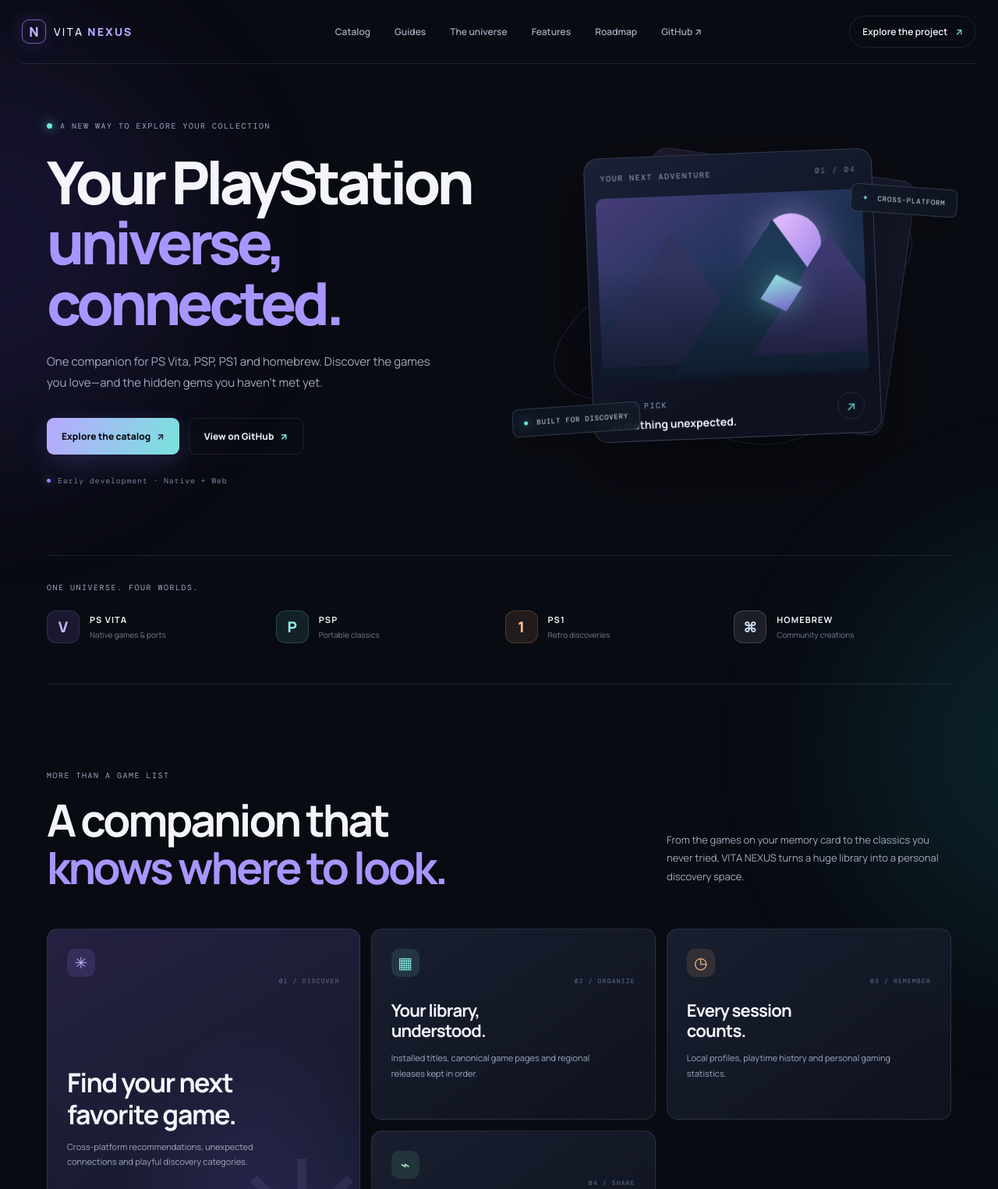
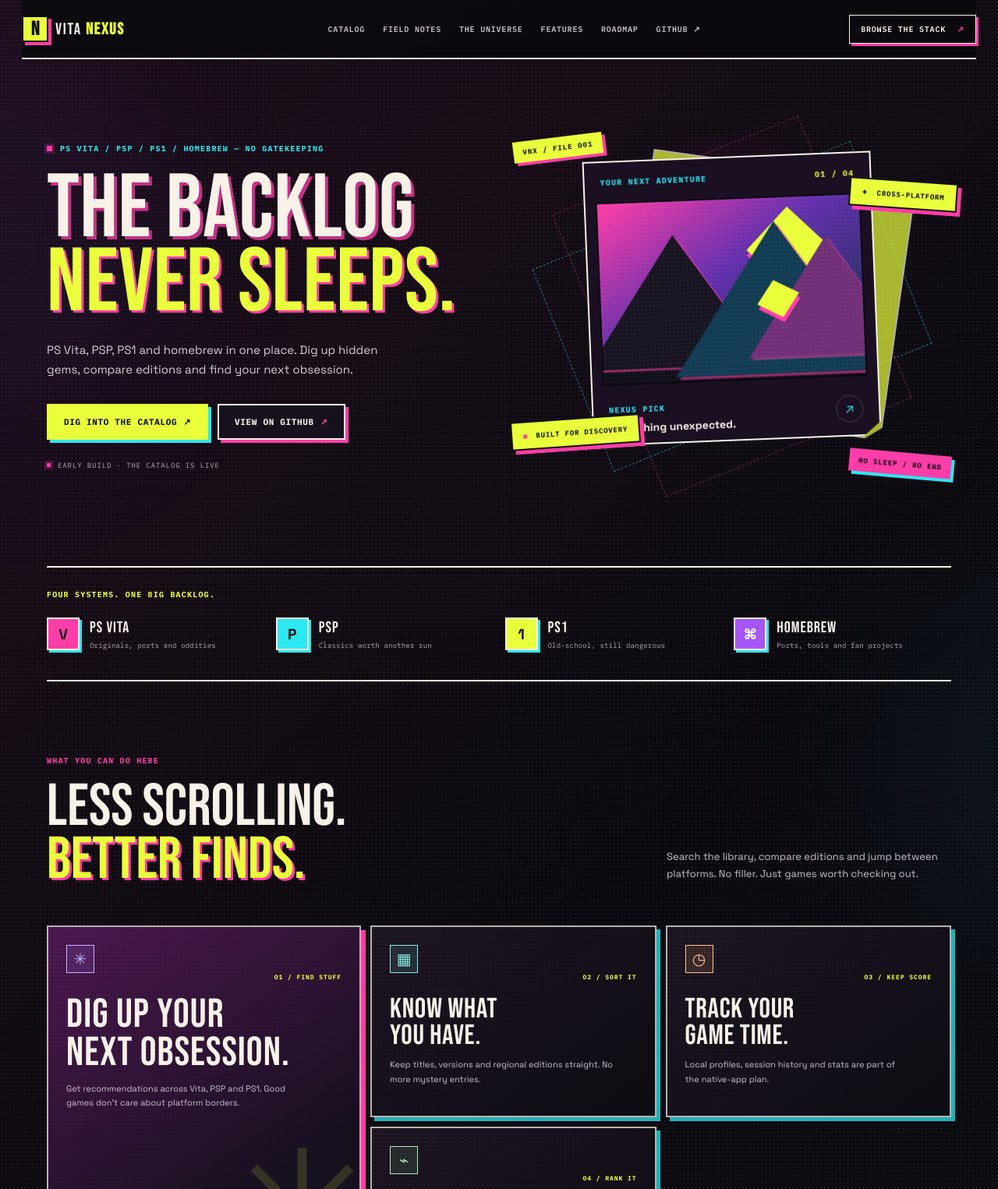
Before and after one commit to SilverCrow2323/vita-nexus, a plain HTML site: page web/index.html in a window 1280 px wide. Shown: the top 1525 px of the page at 78% size. Drawn offline with nearby package versions, Linux system fonts and the light colour scheme.

Commit message:
style(web): give landing page an underground manga voice

```diff
--- a/web/index.html
+++ b/web/index.html
@@ -3,10 +3,11 @@
 <head>
   <meta charset="utf-8">
   <meta name="viewport" content="width=device-width, initial-scale=1">
-  <meta name="theme-color" content="#090b12">
-  <meta name="description" content="VITA NEXUS — your PlayStation universe, connected. Discover PS Vita, PSP, PS1 and homebrew games.">
-  <title>VITA NEXUS — Your PlayStation universe</title>
+  <meta name="theme-color" content="#0b090f">
+  <meta name="description" content="PS Vita, PSP, PS1 and homebrew. Dig up hidden gems, track your backlog and find your next obsession with VITA NEXUS.">
+  <title>VITA NEXUS — The backlog never sleeps</title>
   <link rel="stylesheet" href="styles.css">
+  <link rel="stylesheet" href="manga.css">
   <script src="app.js" defer></script>
 </head>
 <body>
@@ -14,21 +15,21 @@
   <header class="site-header">
     <a class="wordmark" href="#top" aria-label="VITA NEXUS home"><span class="brand-mark">N</span><span>VITA <b>NEXUS</b></span></a>
     <nav class="main-nav" aria-label="Main navigation">
-      <a href="catalog.html">Catalog</a><a href="docs.html">Guides</a><a href="#universe">The universe</a><a href="#features">Features</a><a href="#roadmap">Roadmap</a>
+      <a href="catalog.html">Catalog</a><a href="docs.html">Field notes</a><a href="#universe">The universe</a><a href="#features">Features</a><a href="#roadmap">Roadmap</a>
       <a href="https://github.com/SilverCrow2323/vita-nexus" target="_blank" rel="noreferrer">GitHub ↗</a>
     </nav>
-    <a class="header-cta" href="https://github.com/SilverCrow2323/vita-nexus" target="_blank" rel="noreferrer">Explore the project <span>↗</span></a>
+    <a class="header-cta" href="https://github.com/SilverCrow2323/vita-nexus" target="_blank" rel="noreferrer">Browse the stack <span>↗</span></a>
     <button class="menu-toggle" type="button" aria-label="Open navigation" aria-expanded="false">☰</button>
   </header>
 
   <main id="top">
     <section class="hero wrap">
       <div class="hero-copy">
-        <div class="eyebrow"><span class="pulse"></span> A NEW WAY TO EXPLORE YOUR COLLECTION</div>
-        <h1>Your PlayStation<br><span>universe, connected.</span></h1>
-        <p class="hero-lede">One companion for PS Vita, PSP, PS1 and homebrew. Discover the games you love—and the hidden gems you haven't met yet.</p>
-        <div class="hero-actions"><a class="button button-primary" href="catalog.html">Explore the catalog <span>↗</span></a><a class="button button-quiet" href="https://github.com/SilverCrow2323/vita-nexus" target="_blank" rel="noreferrer">View on GitHub <span>↗</span></a></div>
-        <div class="hero-note"><span class="note-dot"></span> Early development · Native + Web</div>
+        <div class="eyebrow"><span class="pulse"></span> PS VITA / PSP / PS1 / HOMEBREW — NO GATEKEEPING</div>
+        <h1>The backlog<br><span>never sleeps.</span></h1>
+        <p class="hero-lede">PS Vita, PSP, PS1 and homebrew in one place. Dig up hidden gems, compare editions and find your next obsession.</p>
+        <div class="hero-actions"><a class="button button-primary" href="catalog.html">Dig into the catalog <span>↗</span></a><a class="button button-quiet" href="https://github.com/SilverCrow2323/vita-nexus" target="_blank" rel="noreferrer">View on GitHub <span>↗</span></a></div>
+        <div class="hero-note"><span class="note-dot"></span> Early build · The catalog is live</div>
       </div>
       <div class="hero-art" aria-label="Abstract VITA NEXUS game discovery artwork">
         <div class="orbit orbit-a"></div><div class="orbit orbit-b"></div><div class="hero-glow"></div>
@@ -43,28 +44,28 @@
     </section>
 
     <section class="platform-strip wrap" id="universe">
-      <div class="section-kicker">ONE UNIVERSE. FOUR WORLDS.</div>
+      <div class="section-kicker">FOUR SYSTEMS. ONE BIG BACKLOG.</div>
       <div class="platforms">
-        <div class="platform"><span class="platform-symbol">V</span><div><strong>PS VITA</strong><small>Native games & ports</small></div></div>
-        <div class="platform"><span class="platform-symbol symbol-psp">P</span><div><strong>PSP</strong><small>Portable classics</small></div></div>
-        <div class="platform"><span class="platform-symbol symbol-ps1">1</span><div><strong>PS1</strong><small>Retro discoveries</small></div></div>
-        <div class="platform"><span class="platform-symbol symbol-home">⌘</span><div><strong>HOMEBREW</strong><small>Community creations</small></div></div>
+        <div class="platform"><span class="platform-symbol">V</span><div><strong>PS VITA</strong><small>Originals, ports and oddities</small></div></div>
+        <div class="platform"><span class="platform-symbol symbol-psp">P</span><div><strong>PSP</strong><small>Classics worth another run</small></div></div>
+        <div class="platform"><span class="platform-symbol symbol-ps1">1</span><div><strong>PS1</strong><small>Old-school, still dangerous</small></div></div>
+        <div class="platform"><span class="platform-symbol symbol-home">⌘</span><div><strong>HOMEBREW</strong><small>Ports, tools and fan projects</small></div></div>
       </div>
     </section>
 
     <section class="features wrap" id="features">
-      <div class="section-heading"><div><div class="section-kicker">MORE THAN A GAME LIST</div><h2>A companion that<br><span>knows where to look.</span></h2></div><p>From the games on your memory card to the classics you never tried, VITA NEXUS turns a huge library into a personal discovery space.</p></div>
+      <div class="section-heading"><div><div class="section-kicker">WHAT YOU CAN DO HERE</div><h2>Less scrolling.<br><span>Better finds.</span></h2></div><p>Search the library, compare editions and jump between platforms. No filler. Just games worth checking out.</p></div>
       <div class="feature-grid">
-        <article class="feature-card feature-large"><div class="feature-icon icon-violet">✳</div><div class="feature-number">01 / DISCOVER</div><h3>Find your next<br>favorite game.</h3><p>Cross-platform recommendations, unexpected connections and playful discovery categories.</p><span class="feature-decoration decoration-star">✳</span></article>
-        <article class="feature-card"><div class="feature-icon icon-cyan">▦</div><div class="feature-number">02 / ORGANIZE</div><h3>Your library,<br>understood.</h3><p>Installed titles, canonical game pages and regional releases kept in order.</p></article>
-        <article class="feature-card"><div class="feature-icon icon-orange">◷</div><div class="feature-number">03 / REMEMBER</div><h3>Every session<br>counts.</h3><p>Local profiles, playtime history and personal gaming statistics.</p></article>
-        <article class="feature-card"><div class="feature-icon icon-green">⌁</div><div class="feature-number">04 / SHARE</div><h3>Make your<br>own rankings.</h3><p>Personal top lists first; community rankings and voting in a later online phase.</p></article>
-        <article class="feature-card feature-wide"><div><div class="feature-number">05 / EXPLORE THE DETAILS</div><h3>One game page.<br>A whole lot to discover.</h3><p>Artwork, screenshots, age ratings, game features, release regions and “You may also like” picks from every supported platform.</p></div><div class="detail-orbit"><span>PSV</span><span>PSP</span><span>PS1</span><b>↗</b></div></article>
+        <article class="feature-card feature-large"><div class="feature-icon icon-violet">✳</div><div class="feature-number">01 / FIND STUFF</div><h3>Dig up your<br>next obsession.</h3><p>Get recommendations across Vita, PSP and PS1. Good games don’t care about platform borders.</p><span class="feature-decoration decoration-star">✳</span></article>
+        <article class="feature-card"><div class="feature-icon icon-cyan">▦</div><div class="feature-number">02 / SORT IT</div><h3>Know what<br>you have.</h3><p>Keep titles, versions and regional editions straight. No more mystery entries.</p></article>
+        <article class="feature-card"><div class="feature-icon icon-orange">◷</div><div class="feature-number">03 / KEEP SCORE</div><h3>Track your<br>game time.</h3><p>Local profiles, session history and stats are part of the native-app plan.</p></article>
+        <article class="feature-card"><div class="feature-icon icon-green">⌁</div><div class="feature-number">04 / RANK IT</div><h3>Make your<br>own top 10.</h3><p>Personal lists first. Shared rankings and voting need a real backend, so they come later.</p></article>
+        <article class="feature-card feature-wide"><div><div class="feature-number">05 / CHECK THE DETAILS</div><h3>One game page.<br>All the good stuff.</h3><p>Artwork, screenshots, age ratings, genres, game features, editions and similar picks from Vita, PSP and PS1.</p></div><div class="detail-orbit"><span>PSV</span><span>PSP</span><span>PS1</span><b>↗</b></div></article>
       </div>
     </section>
 
     <section class="split-section wrap">
-      <div class="split-copy"><div class="section-kicker">TWO SIDES. ONE NEXUS.</div><h2>At home on<br>your Vita.<br><span>Open on the web.</span></h2><p>The native app handles your console, local profiles and playtime. The web companion brings the public catalog and project universe to any browser.</p></div>
+      <div class="split-copy"><div class="section-kicker">ON YOUR VITA. IN YOUR BROWSER.</div><h2>Your console.<br>Your browser.<br><span>Same universe.</span></h2><p>The Vita app will handle local games, profiles and playtime. The website lets everyone browse the catalog. Two jobs. One shared index.</p></div>
       <div class="surface-stack">
         <div class="surface-card surface-web"><div class="surface-bar"><span></span><span></span><span></span><small>nexus / web</small></div><div class="surface-inner"><div class="mini-label">THE COLLECTION</div><div class="mini-title">Explore<br>everything.</div><div class="mini-lines"><i></i><i></i><i></i></div><div class="mini-pills"><b>PS VITA</b><b>PSP</b><b>PS1</b></div></div></div>
         <div class="surface-card surface-native"><div class="native-top"><span class="native-dot"></span><small>VITA NEXUS / NATIVE</small></div><div class="native-word">YOUR NEXT<br><em>ADVENTURE</em></div><div class="native-bottom"><span>HOME</span><span>GENERATOR</span><span>LIBRARY</span></div></div>
@@ -72,18 +73,18 @@
     </section>
 
     <section class="roadmap wrap" id="roadmap">
-      <div class="section-kicker">BUILT IN THE OPEN</div>
-      <div class="roadmap-heading"><h2>A universe<br>coming together.</h2><p>We are laying the foundations carefully: clear data, honest compatibility and a great experience on real hardware.</p></div>
+      <div class="section-kicker">NO VAPORWARE. JUST THE NEXT STEPS.</div>
+      <div class="roadmap-heading"><h2>What’s built.<br>What’s next.</h2><p>The web shell and catalog are up. Native Vita work is next. Planned does not mean shipped.</p></div>
       <div class="roadmap-track">
-        <div class="roadmap-step active"><span class="step-marker">01</span><div><small>NOW</small><strong>Project foundation</strong><p>Product blueprint, architecture, documentation and web shell.</p></div><span class="step-status">IN PROGRESS</span></div>
-        <div class="roadmap-step"><span class="step-marker">02</span><div><small>NEXT</small><strong>Native proof of concept</strong><p>Vita build, navigation, local database and first scanner.</p></div><span class="step-status">PLANNED</span></div>
-        <div class="roadmap-step"><span class="step-marker">03</span><div><small>THEN</small><strong>Catalog & discovery</strong><p>Shared catalog, game pages, Store and recommendations.</p></div><span class="step-status">PLANNED</span></div>
-        <div class="roadmap-step"><span class="step-marker">04</span><div><small>AFTER</small><strong>Personal gaming</strong><p>Profiles, automatic tracking, rankings and community foundations.</p></div><span class="step-status">PLANNED</span></div>
+        <div class="roadmap-step active"><span class="step-marker">01</span><div><small>NOW</small><strong>Web + catalog foundation</strong><p>Docs, searchable catalog, metadata import and GitHub Pages are in place.</p></div><span class="step-status">LIVE / EARLY</span></div>
+        <div class="roadmap-step"><span class="step-marker">02</span><div><small>NEXT</small><strong>Native Vita app</strong><p>First build, navigation, local database and safe game scanner.</p></div><span class="step-status">PLANNED</span></div>
+        <div class="roadmap-step"><span class="step-marker">03</span><div><small>THEN</small><strong>Better discovery</strong><p>Richer game pages, artwork, age ratings and cross-platform picks.</p></div><span class="step-status">PLANNED</span></div>
+        <div class="roadmap-step"><span class="step-marker">04</span><div><small>AFTER</small><strong>Profiles + community</strong><p>Playtime, personal lists, shared rankings and voting—when the backend is ready.</p></div><span class="step-status">PLANNED</span></div>
       </div>
     </section>
 
-    <section class="closing wrap"><div class="closing-orb" aria-hidden="true"></div><div class="section-kicker">THE NEXT GAME IS OUT THERE</div><h2>Find it with<br><span>VITA NEXUS.</span></h2><a class="button button-primary" href="https://github.com/SilverCrow2323/vita-nexus" target="_blank" rel="noreferrer">Follow development <span>↗</span></a><p class="closing-foot">An independent community project. Not affiliated with or endorsed by Sony Interactive Entertainment.</p></section>
+    <section class="closing wrap"><div class="closing-orb" aria-hidden="true"></div><div class="section-kicker">YOUR BACKLOG IS NOT GOING TO BEAT ITSELF</div><h2>Go find<br><span>something weird.</span></h2><a class="button button-primary" href="https://github.com/SilverCrow2323/vita-nexus" target="_blank" rel="noreferrer">Watch the build <span>↗</span></a><p class="closing-foot">An independent community project. Not affiliated with or endorsed by Sony Interactive Entertainment.</p></section>
   </main>
-  <footer class="site-footer wrap"><a class="wordmark" href="#top"><span class="brand-mark">N</span><span>VITA <b>NEXUS</b></span></a><span>Find your next favorite. Rediscover the ones you forgot.</span><a href="https://github.com/SilverCrow2323/vita-nexus" target="_blank" rel="noreferrer">GITHUB ↗</a></footer>
+  <footer class="site-footer wrap"><a class="wordmark" href="#top"><span class="brand-mark">N</span><span>VITA <b>NEXUS</b></span></a><span>Good games don’t stay buried.</span><a href="https://github.com/SilverCrow2323/vita-nexus" target="_blank" rel="noreferrer">GITHUB ↗</a></footer>
 </body>
 </html>
```
